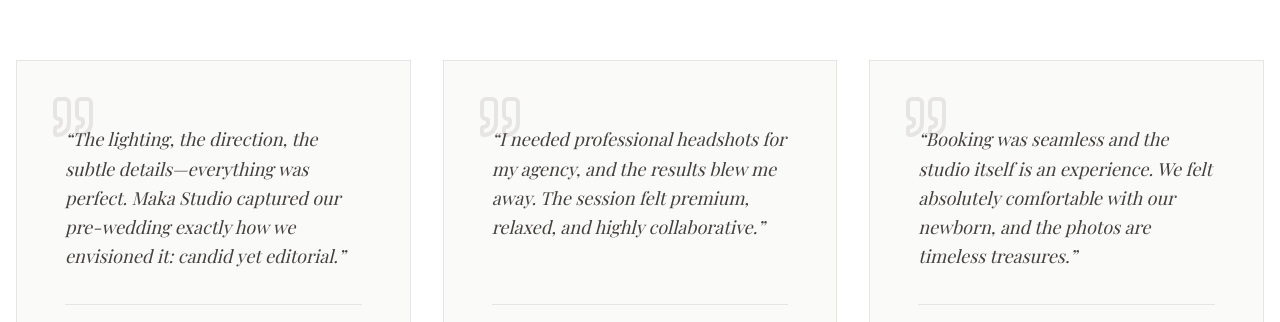
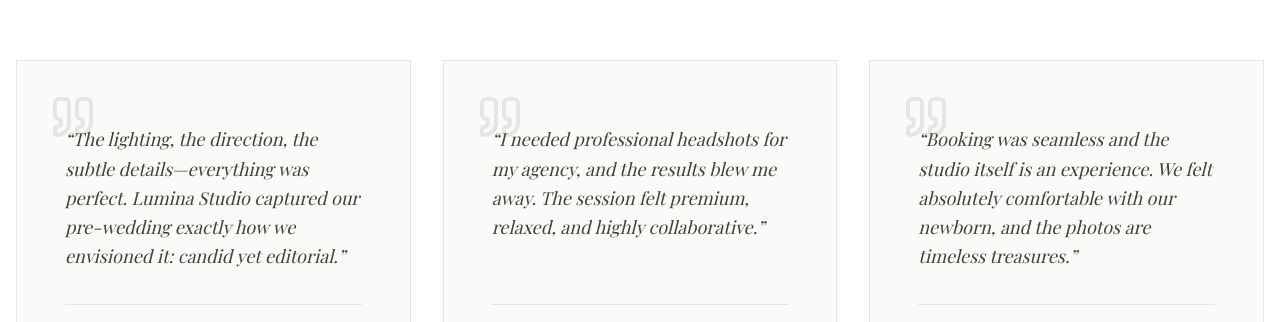
Before and after one commit to Novazeb/LuminaStudio, a Next.js app: page / in a window 1280 px wide. Shown: the part 7000-7322 px from the top of the page. Built offline with nearby package versions, Linux system fonts and the light colour scheme; a web font is replaced by a local one.

Commit message:
refactor(testimonials): update brand name to Lumina Studio

```diff
--- a/src/components/Testimonials.tsx
+++ b/src/components/Testimonials.tsx
@@ -5,7 +5,7 @@ import { Quote } from "lucide-react";
 const testimonials = [
     {
         id: 1,
-        text: "The lighting, the direction, the subtle details—everything was perfect. Maka Studio captured our pre-wedding exactly how we envisioned it: candid yet editorial.",
+        text: "The lighting, the direction, the subtle details—everything was perfect. Lumina Studio captured our pre-wedding exactly how we envisioned it: candid yet editorial.",
         author: "Amanda & Reza",
         context: "Pre-wedding Session",
     },
```
